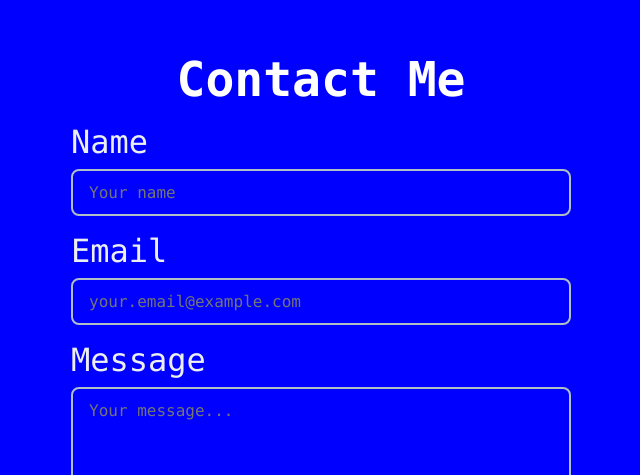
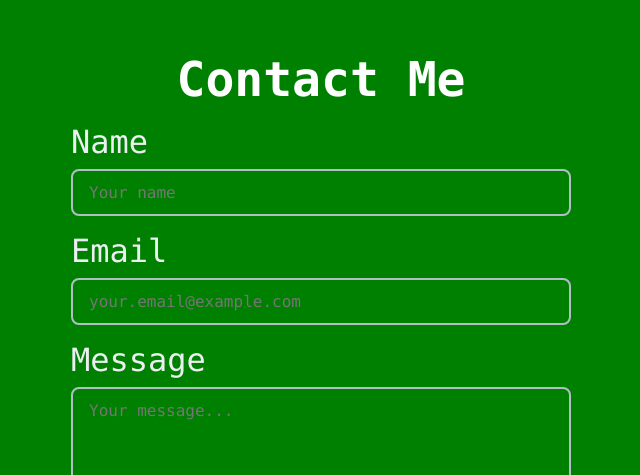
Before and after one commit to oaguilar83/dev-portfolio-frontend, a React (Vite) app: page / in a window 1280 px wide. Shown: the part 908-1383 px from the top of the page, without its empty margins (319-959 px from the left). Built offline with nearby package versions, Linux system fonts and the light colour scheme.

Commit message:
test changes

```diff
--- a/src/App.module.css
+++ b/src/App.module.css
@@ -1,5 +1,5 @@
 :root {
-  --primary-background-color: blue;
+  --primary-background-color: green;
   --secondary-background-color: #151515;
   --accent-color: #4fc3f7;
   --primary-font-color: white;
```
